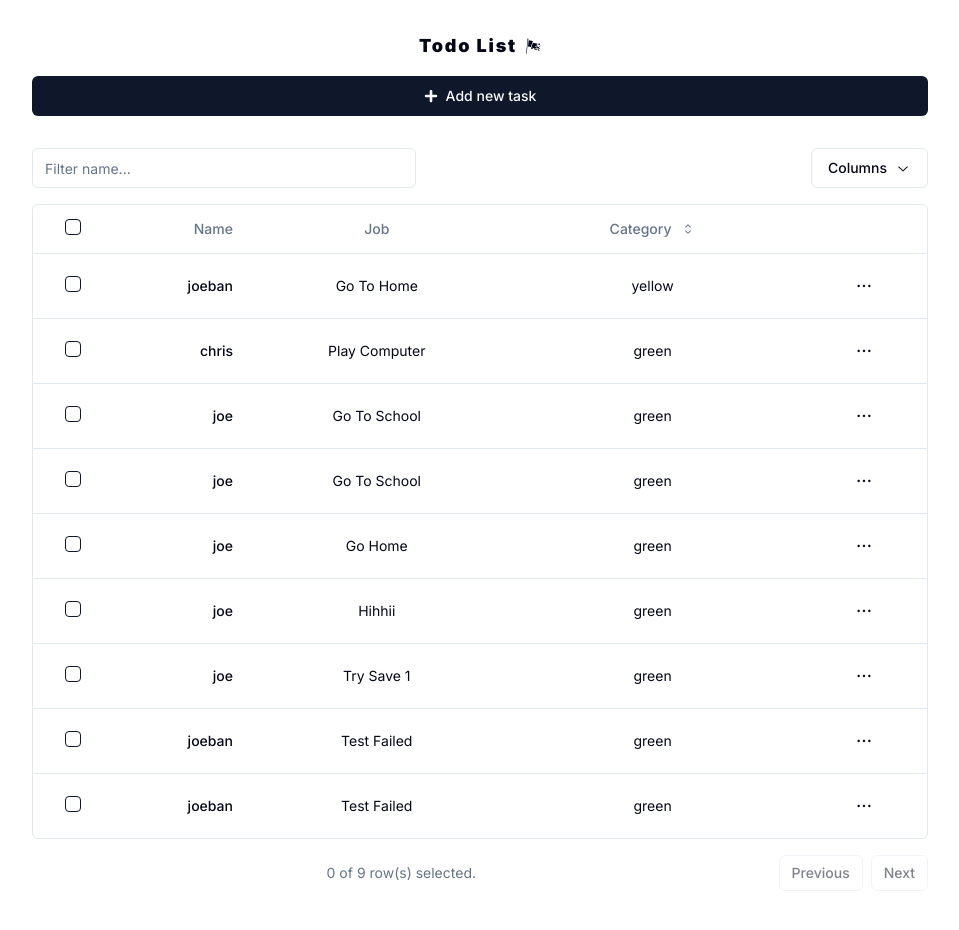
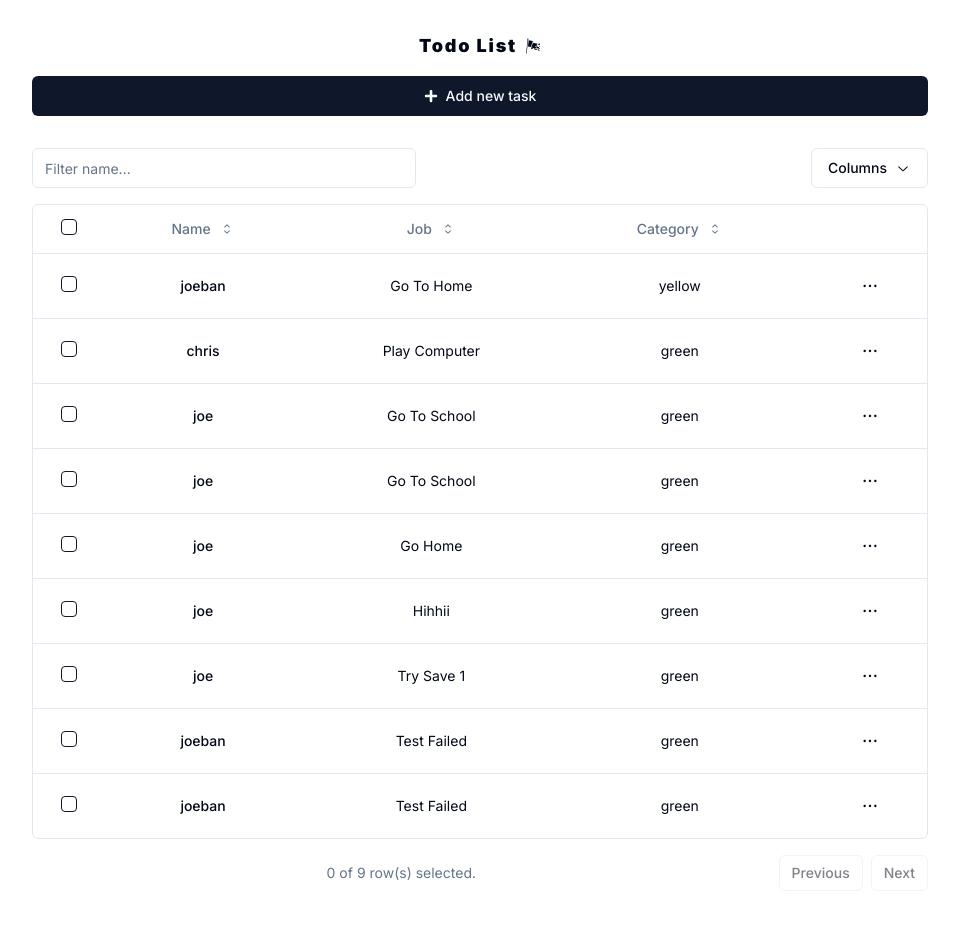
Before and after one commit to joeban0608/nextjs-useSWR-postgre-docker-compose, a Next.js app in the folder app/: page / in a window 1280 px wide. Shown: the top 930 px of the page, without its empty margins (160-1119 px from the left). Built offline with nearby package versions, Linux system fonts and the light colour scheme; data requests are answered from the project's data file.

Commit message:
fix: todoList style

```diff
--- a/app/src/components/TodoList/index.tsx
+++ b/app/src/components/TodoList/index.tsx
@@ -67,15 +67,35 @@ const columns: ColumnDef<Task>[] = [
   },
   {
     accessorKey: "name",
-    header: () => <div className="text-right">Name</div>,
+    header: ({ column }) => {
+      return (
+        <Button
+          variant="ghost"
+          onClick={() => column.toggleSorting(column.getIsSorted() === "asc")}
+        >
+          Name
+          <CaretSortIcon className="ml-2 h-4 w-4" />
+        </Button>
+      );
+    },
     cell: ({ row }) => {
       const name = row.getValue("name") as string;
-      return <div className="text-right font-medium">{name}</div>;
+      return <div className="text-center font-medium">{name}</div>;
     },
   },
   {
     accessorKey: "job",
-    header: "Job",
+    header: ({ column }) => {
+      return (
+        <Button
+          variant="ghost"
+          onClick={() => column.toggleSorting(column.getIsSorted() === "asc")}
+        >
+          Job
+          <CaretSortIcon className="ml-2 h-4 w-4" />
+        </Button>
+      );
+    },
     cell: ({ row }) => <div className="capitalize">{row.getValue("job")}</div>,
   },
   {
```
